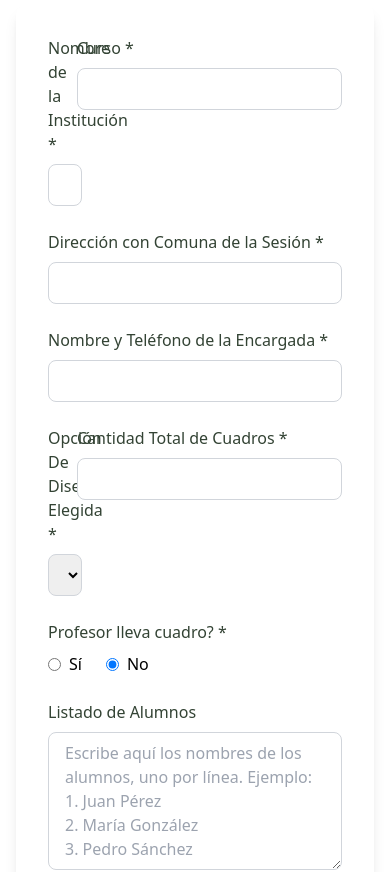
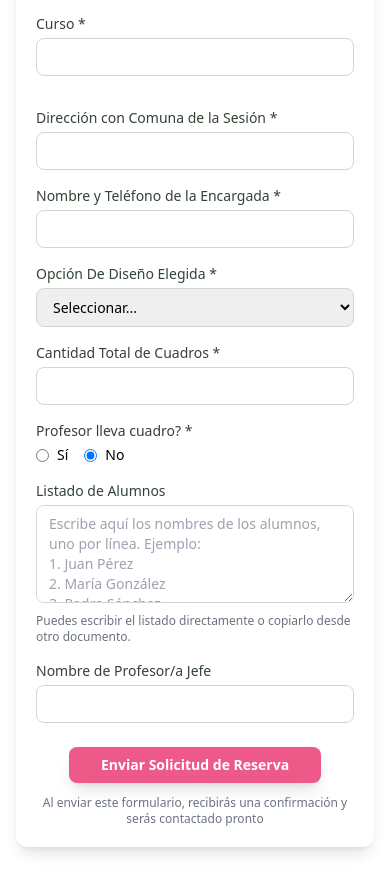
Before and after one commit to fMoyano90/enmarcandoamor, a React (Vite) app: page /graduaciones in a window 390 px wide. Shown: the part 5105-5977 px from the top of the page. Built offline with nearby package versions, Linux system fonts and the light colour scheme.

Commit message:
Form fixed to mobile

```diff
--- a/src/pages/GraduacionesPage.tsx
+++ b/src/pages/GraduacionesPage.tsx
@@ -294,17 +294,17 @@ export const GraduacionesPage = () => {
         </section>
 
         {/* Sección de Formulario */}
-        <section id="formulario" className="py-20">
+        <section id="formulario" className="py-12 sm:py-20">
           <div className="container mx-auto px-4">
             <motion.div
-              className="text-center mb-12"
+              className="text-center mb-8 sm:mb-12"
               initial={{ opacity: 0, y: 20 }}
               whileInView={{ opacity: 1, y: 0 }}
               transition={{ duration: 0.6 }}
               viewport={{ once: true }}
             >
-              <h2 className="text-3xl md:text-4xl font-bold text-amor-verde-oscuro mb-4">Reserva Tu Sesión</h2>
-              <p className="text-amor-gris max-w-2xl mx-auto">
+              <h2 className="text-2xl sm:text-3xl md:text-4xl font-bold text-amor-verde-oscuro mb-3 sm:mb-4">Reserva Tu Sesión</h2>
+              <p className="text-amor-gris max-w-2xl mx-auto text-sm sm:text-base">
                 Completa el siguiente formulario para comenzar el proceso de reserva de tu sesión de graduación
               </p>
             </motion.div>
@@ -312,16 +312,16 @@ export const GraduacionesPage = () => {
             <div className="max-w-3xl mx-auto">
               {formSubmitted ? (
                 <motion.div
-                  className="bg-green-50 border border-green-200 text-green-700 p-8 rounded-xl text-center"
+                  className="bg-green-50 border border-green-200 text-green-700 p-5 sm:p-8 rounded-xl text-center"
                   initial={{ opacity: 0, scale: 0.9 }}
                   animate={{ opacity: 1, scale: 1 }}
                   transition={{ duration: 0.5 }}
                 >
-                  <svg xmlns="http://www.w3.org/2000/svg" className="h-16 w-16 mx-auto mb-4 text-green-500" fill="none" viewBox="0 0 24 24" stroke="currentColor">
+                  <svg xmlns="http://www.w3.org/2000/svg" className="h-12 w-12 sm:h-16 sm:w-16 mx-auto mb-3 sm:mb-4 text-green-500" fill="none" viewBox="0 0 24 24" stroke="currentColor">
                     <path strokeLinecap="round" strokeLinejoin="round" strokeWidth={2} d="M9 12l2 2 4-4m6 2a9 9 0 11-18 0 9 9 0 0118 0z" />
                   </svg>
-                  <h3 className="text-2xl font-bold mb-2">¡Solicitud Enviada!</h3>
-                  <p className="mb-4">Hemos recibido tu solicitud de reserva. Te contactaremos pronto para confirmar los detalles. También puedes contactarnos directamente por WhatsApp para agilizar el proceso.</p>
+                  <h3 className="text-xl sm:text-2xl font-bold mb-2">¡Solicitud Enviada!</h3>
+                  <p className="mb-4 text-sm sm:text-base">Hemos recibido tu solicitud de reserva. Te contactaremos pronto para confirmar los detalles. También puedes contactarnos directamente por WhatsApp para agilizar el proceso.</p>
                   <button
                     className="bg-amor-verde-claro hover:bg-amor-verde-medio text-white font-medium py-2 px-6 rounded-lg transition-colors"
                     onClick={() => setFormSubmitted(false)}
@@ -333,70 +333,76 @@ export const GraduacionesPage = () => {
                 <motion.form
                   ref={formRef}
                   onSubmit={handleSubmit}
-                  className="bg-white p-8 rounded-xl shadow-lg"
+                  className="bg-white p-5 sm:p-8 rounded-xl shadow-lg"
                   initial={{ opacity: 0, y: 20 }}
                   whileInView={{ opacity: 1, y: 0 }}
                   transition={{ duration: 0.6 }}
                   viewport={{ once: true }}
                 >
                   {submitError && (
-                    <div className="bg-red-50 border border-red-200 text-red-700 p-4 rounded-lg mb-6">
+                    <div className="bg-red-50 border border-red-200 text-red-700 p-3 sm:p-4 rounded-lg mb-5 text-sm sm:text-base">
                       {submitError}
                     </div>
                   )}
 
-                  <div className="grid grid-cols-1 md:grid-cols-2 gap-6">
-                    <div className="col-span-1">
-                      <label className="block text-amor-verde-oscuro font-medium mb-2">Nombre de la Institución *</label>
+                  <div className="grid grid-cols-1 gap-4 sm:gap-6">
+                    <div className="col-span-1 sm:grid sm:grid-cols-2 sm:gap-6">
+                      <div className="mb-4 sm:mb-0">
+                        <label className="block text-amor-verde-oscuro font-medium mb-1 sm:mb-2 text-sm sm:text-base">Nombre de la Institución *</label>
                         <input
                           type="text"
                           name="institucion"
                           value={formData.institucion}
                           onChange={handleChange}
-                        className="w-full px-4 py-2 border border-gray-300 rounded-lg focus:ring-2 focus:ring-amor-rosa focus:border-transparent transition-all"
+                          className="w-full px-3 sm:px-4 py-2 border border-gray-300 rounded-lg focus:ring-2 focus:ring-amor-rosa focus:border-transparent transition-all text-sm sm:text-base"
                           required
                         />
                       </div>
-                    <div className="col-span-1">
-                      <label className="block text-amor-verde-oscuro font-medium mb-2">Curso *</label>
+                      <div className="mb-4 sm:mb-0">
+                        <label className="block text-amor-verde-oscuro font-medium mb-1 sm:mb-2 text-sm sm:text-base">Curso *</label>
                         <input
                           type="text"
                           name="curso"
                           value={formData.curso}
                           onChange={handleChange}
-                        className="w-full px-4 py-2 border border-gray-300 rounded-lg focus:ring-2 focus:ring-amor-rosa focus:border-transparent transition-all"
+                          className="w-full px-3 sm:px-4 py-2 border border-gray-300 rounded-lg focus:ring-2 focus:ring-amor-rosa focus:border-transparent transition-all text-sm sm:text-base"
                           required
                         />
                       </div>
-                    <div className="col-span-2">
-                      <label className="block text-amor-verde-oscuro font-medium mb-2">Dirección con Comuna de la Sesión *</label>
+                    </div>
+
+                    <div>
+                      <label className="block text-amor-verde-oscuro font-medium mb-1 sm:mb-2 text-sm sm:text-base">Dirección con Comuna de la Sesión *</label>
                       <input
                         type="text"
                         name="direccion"
                         value={formData.direccion}
                         onChange={handleChange}
-                        className="w-full px-4 py-2 border border-gray-300 rounded-lg focus:ring-2 focus:ring-amor-rosa focus:border-transparent transition-all"
+                        className="w-full px-3 sm:px-4 py-2 border border-gray-300 rounded-lg focus:ring-2 focus:ring-amor-rosa focus:border-transparent transition-all text-sm sm:text-base"
                         required
                       />
                     </div>
-                    <div className="col-span-2">
-                      <label className="block text-amor-verde-oscuro font-medium mb-2">Nombre y Teléfono de la Encargada *</label>
+
+                    <div>
+                      <label className="block text-amor-verde-oscuro font-medium mb-1 sm:mb-2 text-sm sm:text-base">Nombre y Teléfono de la Encargada *</label>
                       <input
                         type="text"
                         name="encargada"
                         value={formData.encargada}
                         onChange={handleChange}
-                        className="w-full px-4 py-2 border border-gray-300 rounded-lg focus:ring-2 focus:ring-amor-rosa focus:border-transparent transition-all"
+                        className="w-full px-3 sm:px-4 py-2 border border-gray-300 rounded-lg focus:ring-2 focus:ring-amor-rosa focus:border-transparent transition-all text-sm sm:text-base"
                         required
                       />
                     </div>
-                    <div className="col-span-1">
-                      <label className="block text-amor-verde-oscuro font-medium mb-2">Opción De Diseño Elegida *</label>
+
+                    <div className="sm:grid sm:grid-cols-2 sm:gap-6">
+                      <div className="mb-4 sm:mb-0">
+                        <label className="block text-amor-verde-oscuro font-medium mb-1 sm:mb-2 text-sm sm:text-base">Opción De Diseño Elegida *</label>
                         <select
                           name="diseno"
                           value={formData.diseno}
                           onChange={handleChange}
-                        className="w-full px-4 py-2 border border-gray-300 rounded-lg focus:ring-2 focus:ring-amor-rosa focus:border-transparent transition-all"
+                          className="w-full px-3 sm:px-4 py-2 border border-gray-300 rounded-lg focus:ring-2 focus:ring-amor-rosa focus:border-transparent transition-all text-sm sm:text-base"
                           required
                         >
                           <option value="">Seleccionar...</option>
@@ -406,21 +412,23 @@ export const GraduacionesPage = () => {
                           <option value="30x40-3fotos">Cuadro 30x40 cm - 3 fotos</option>
                         </select>
                       </div>
-                    <div className="col-span-1">
-                      <label className="block text-amor-verde-oscuro font-medium mb-2">Cantidad Total de Cuadros *</label>
+                      <div>
+                        <label className="block text-amor-verde-oscuro font-medium mb-1 sm:mb-2 text-sm sm:text-base">Cantidad Total de Cuadros *</label>
                         <input
                           type="number"
                           name="cantidad"
                           value={formData.cantidad}
                           onChange={handleChange}
-                        className="w-full px-4 py-2 border border-gray-300 rounded-lg focus:ring-2 focus:ring-amor-rosa focus:border-transparent transition-all"
+                          className="w-full px-3 sm:px-4 py-2 border border-gray-300 rounded-lg focus:ring-2 focus:ring-amor-rosa focus:border-transparent transition-all text-sm sm:text-base"
                           min="1"
                           required
                         />
                       </div>
-                    <div className="col-span-2">
-                      <label className="block text-amor-verde-oscuro font-medium mb-2">Profesor lleva cuadro? *</label>
-                      <div className="flex gap-6 mt-1">
+                    </div>
+
+                    <div>
+                      <label className="block text-amor-verde-oscuro font-medium mb-1 sm:mb-2 text-sm sm:text-base">Profesor lleva cuadro? *</label>
+                      <div className="flex gap-4 sm:gap-6 mt-1">
                         <label className="flex items-center">
                           <input
                             type="radio"
@@ -430,7 +438,7 @@ export const GraduacionesPage = () => {
                             onChange={handleRadioChange}
                             className="mr-2 text-amor-rosa focus:ring-amor-rosa"
                           />
-                          Sí
+                          <span className="text-sm sm:text-base">Sí</span>
                         </label>
                         <label className="flex items-center">
                           <input
@@ -441,46 +449,48 @@ export const GraduacionesPage = () => {
                             onChange={handleRadioChange}
                             className="mr-2 text-amor-rosa focus:ring-amor-rosa"
                           />
-                          No
+                          <span className="text-sm sm:text-base">No</span>
                         </label>
                       </div>
                     </div>
-                    <div className="col-span-2">
-                      <label className="block text-amor-verde-oscuro font-medium mb-2">Listado de Alumnos</label>
+
+                    <div>
+                      <label className="block text-amor-verde-oscuro font-medium mb-1 sm:mb-2 text-sm sm:text-base">Listado de Alumnos</label>
                       <textarea
                         name="listadoAlumnos"
                         value={formData.listadoAlumnos}
                         onChange={handleChange}
-                        className="w-full px-4 py-2 border border-gray-300 rounded-lg focus:ring-2 focus:ring-amor-rosa focus:border-transparent transition-all"
-                        rows={5}
+                        className="w-full px-3 sm:px-4 py-2 border border-gray-300 rounded-lg focus:ring-2 focus:ring-amor-rosa focus:border-transparent transition-all text-sm sm:text-base"
+                        rows={4}
                         placeholder="Escribe aquí los nombres de los alumnos, uno por línea. Ejemplo:
 1. Juan Pérez
 2. María González
 3. Pedro Sánchez"
                       />
-                      <p className="text-sm text-gray-500 mt-1">Puedes escribir el listado directamente o copiarlo desde otro documento.</p>
+                      <p className="text-xs sm:text-sm text-gray-500 mt-1">Puedes escribir el listado directamente o copiarlo desde otro documento.</p>
                     </div>
-                    <div className="col-span-2">
-                      <label className="block text-amor-verde-oscuro font-medium mb-2">Nombre de Profesor/a Jefe</label>
+
+                    <div>
+                      <label className="block text-amor-verde-oscuro font-medium mb-1 sm:mb-2 text-sm sm:text-base">Nombre de Profesor/a Jefe</label>
                       <input
                         type="text"
                         name="nombreProfesor"
                         value={formData.nombreProfesor}
                         onChange={handleChange}
-                        className="w-full px-4 py-2 border border-gray-300 rounded-lg focus:ring-2 focus:ring-amor-rosa focus:border-transparent transition-all"
+                        className="w-full px-3 sm:px-4 py-2 border border-gray-300 rounded-lg focus:ring-2 focus:ring-amor-rosa focus:border-transparent transition-all text-sm sm:text-base"
                       />
                     </div>
                   </div>
 
-                  <div className="mt-8 text-center">
+                  <div className="mt-6 sm:mt-8 text-center">
                     <button
                       type="submit"
-                      className={`bg-amor-rosa hover:bg-amor-malva text-white font-semibold py-3 px-10 rounded-lg shadow-lg transition-all ${isSubmitting ? 'opacity-70 cursor-not-allowed' : ''}`}
+                      className={`bg-amor-rosa hover:bg-amor-malva text-white font-semibold py-2 sm:py-3 px-8 sm:px-10 rounded-lg shadow-lg transition-all text-sm sm:text-base ${isSubmitting ? 'opacity-70 cursor-not-allowed' : ''}`}
                       disabled={isSubmitting}
                     >
                       {isSubmitting ? (
                         <span className="flex items-center justify-center">
-                          <svg className="animate-spin -ml-1 mr-3 h-5 w-5 text-white" xmlns="http://www.w3.org/2000/svg" fill="none" viewBox="0 0 24 24">
+                          <svg className="animate-spin -ml-1 mr-3 h-4 w-4 sm:h-5 sm:w-5 text-white" xmlns="http://www.w3.org/2000/svg" fill="none" viewBox="0 0 24 24">
                             <circle className="opacity-25" cx="12" cy="12" r="10" stroke="currentColor" strokeWidth="4"></circle>
                             <path className="opacity-75" fill="currentColor" d="M4 12a8 8 0 018-8V0C5.373 0 0 5.373 0 12h4zm2 5.291A7.962 7.962 0 014 12H0c0 3.042 1.135 5.824 3 7.938l3-2.647z"></path>
                           </svg>
@@ -488,7 +498,7 @@ export const GraduacionesPage = () => {
                         </span>
                       ) : "Enviar Solicitud de Reserva"}
                     </button>
-                    <p className="text-sm text-gray-500 mt-4">Al enviar este formulario, recibirás una confirmación y serás contactado pronto</p>
+                    <p className="text-xs sm:text-sm text-gray-500 mt-3 sm:mt-4">Al enviar este formulario, recibirás una confirmación y serás contactado pronto</p>
                   </div>
                 </motion.form>
               )}
```
Lines whose indentation alone changed are shown as unchanged.
